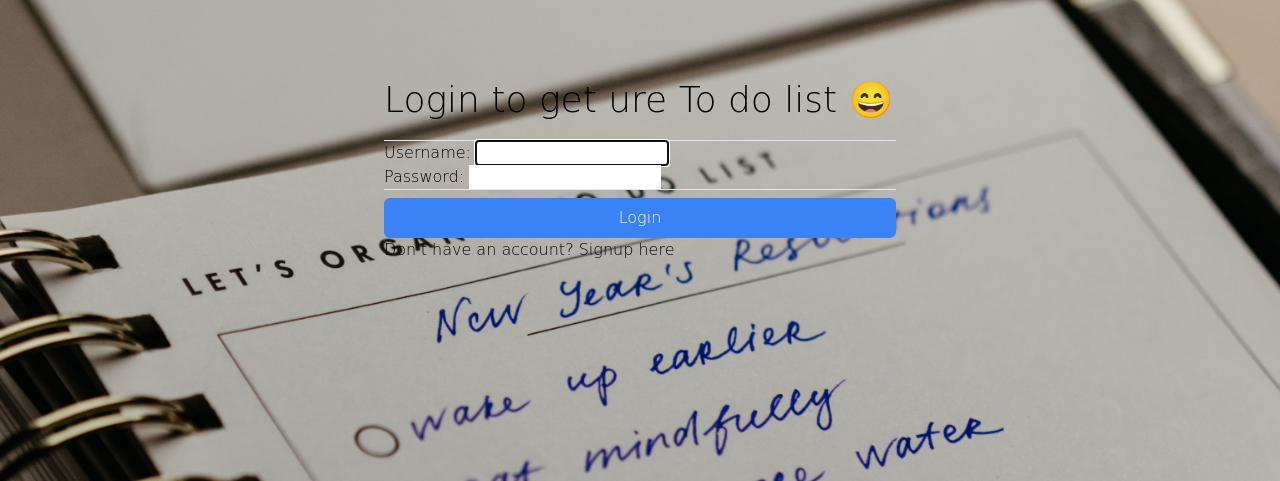
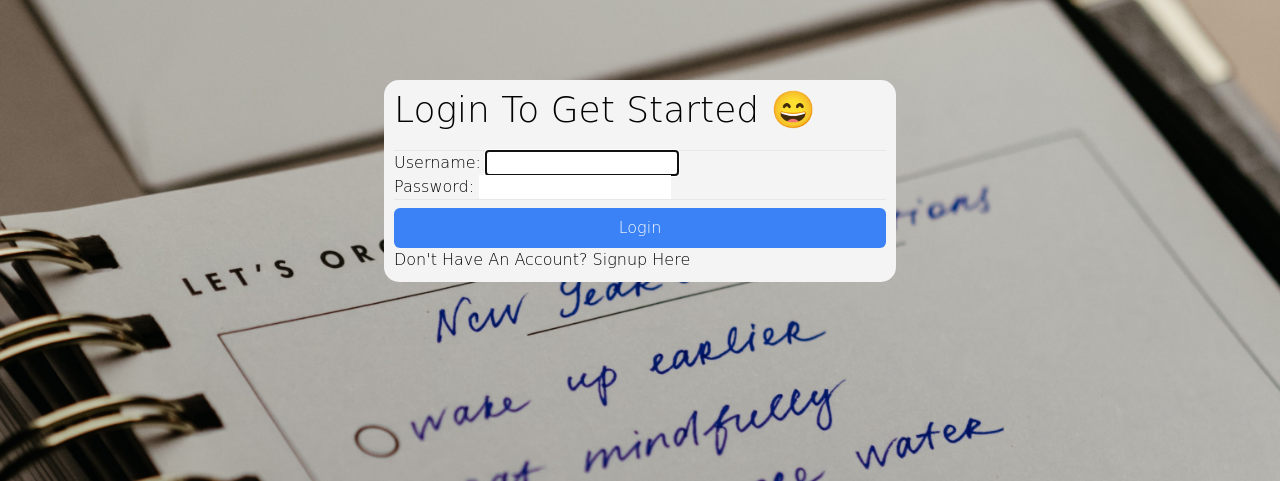
Before and after one commit to Tiimmii/To-do-list-app-, a Django app: page /login in a window 1280 px wide. Shown: the top 481 px of the page. Run offline with Django 4.2, Linux system fonts and the light colour scheme; some libraries are stand-ins or nearby versions.

Commit message:
using tailwind css

```diff
--- a/static/ok1.css
+++ b/static/ok1.css
@@ -21,6 +21,10 @@ body{
     width: 40%;
     position: center;
 }
-.container label{
-    color: black, solid;
+.boxx{
+    background-color: #f4f4f4;
+    padding: 10px;
+    border: 3px gray;
+    border-radius: 15px;
+    text-transform: capitalize;
 }
--- a/to_do_listapp/templates/registration/login.html
+++ b/to_do_listapp/templates/registration/login.html
@@ -8,19 +8,20 @@
   {% load static %}
   <link rel="stylesheet" href="{% static 'ok1.css' %}">
   <body>
-    <div class="main-block">
     <div class="container">
       <div class="mt-20">
-        <h1 class="text-4xl text-black-800">Login to get ure To do list &#128516;</h1>
-        <form method="POST" action="login">
+        <div class="boxx">
+        <h1 class="text-4xl text-black-800">Login to get Started &#128516;</h1>
+        <form method="POST" >
           {% csrf_token %}
           <hr class="mt-5">
           {{ form|crispy }}
           <hr>
             <button class="mt-2 w-full text-white bg-blue-500 hover:bg-blue-600 px-3 py-2 rounded-md">Login</button>
-            <p>Don't have an account? <a href="signup" class="hover:text-white">Signup here</a></p>
+            <p>Don't have an account? <a href="signup" class="hover:text-blue-500">Signup here</a></p>
         </form>
       </div>
     </div>
+    </div>
   </body>
 </html>
```
Also changed, not shown: to_do_listapp/templates/registration/signup.html (+6 -4 lines).
